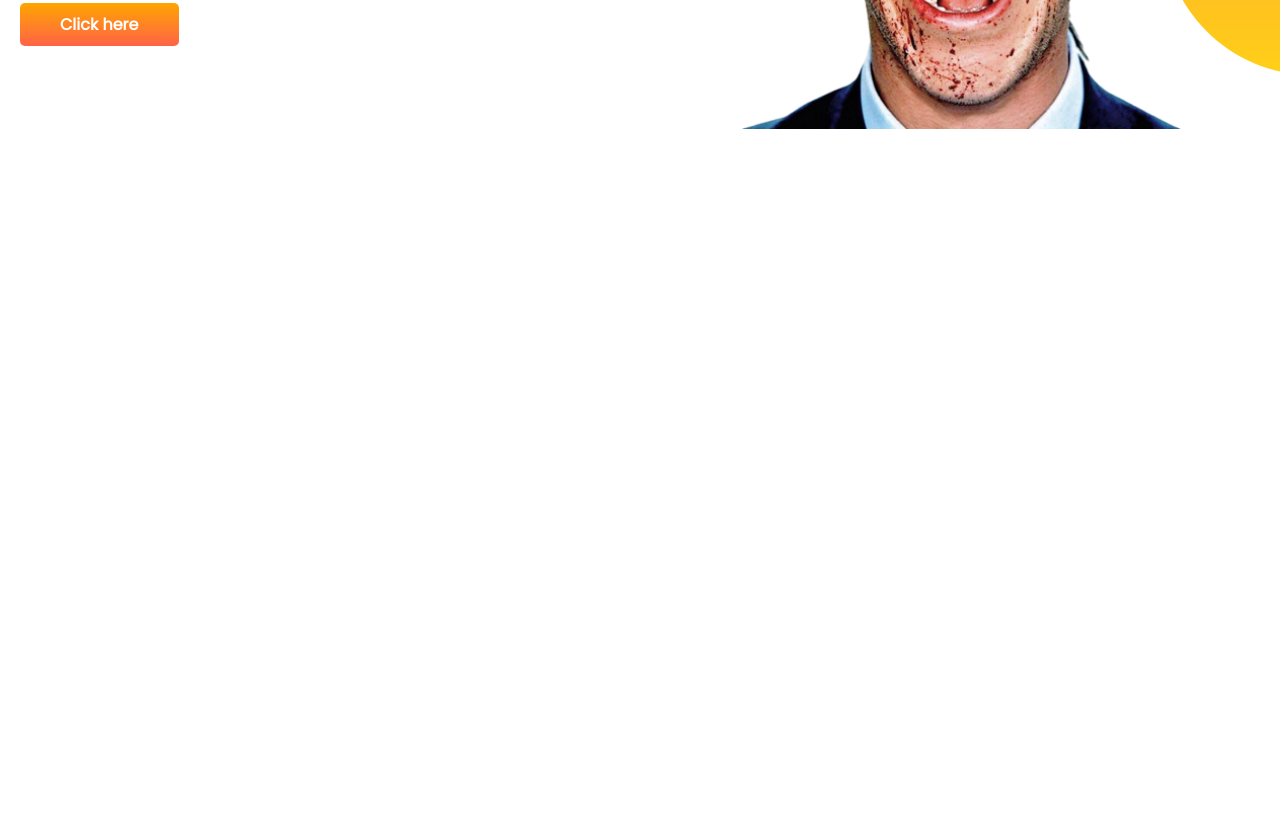
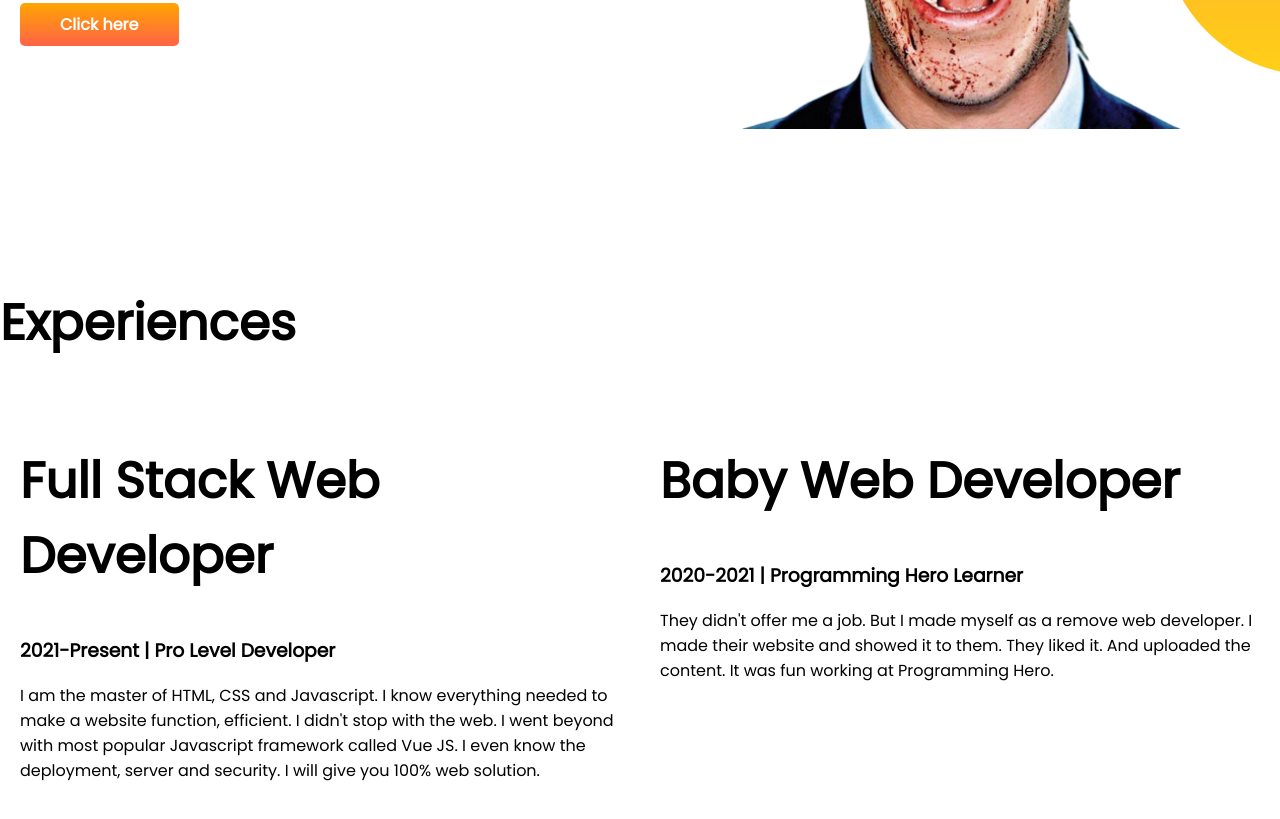
Before and after one commit to Tanvir-shahriar/simple-website-module-, a plain HTML site: page index.html in a window 1280 px wide. Shown: the part 1399-2218 px from the top of the page. Before the commit the page ends 1685 px from the top, so only its background shows below. Drawn offline with Linux system fonts and the light colour scheme.

Commit message:
lets be safe

```diff
--- a/index.html
+++ b/index.html
@@ -11,7 +11,7 @@
     <link rel="stylesheet" href="style.css">
 </head>
 <body>
-    <section class="top-banner">
+    <section class="top-banner flex">
     <div class="half-width">
     <h1>Welcome to</h1>
     <h1>To <i class="orange-color">American psychoverse</i></h1>
@@ -24,9 +24,9 @@
 </div>
 </section>
 
-<section class="dream-big">
+<section class="dream-big flex">
     <div class="half-width">
-        <h1><span class="orange-color">Dream Big</span></h1>
+        <h1><span class="orange-color"><i>Dream Big</i></span></h1>
         <h3>Become a web developer</h3>
         <p>I already learned the basic HTML and CSS. I can build any simple website. I can even teach my grandma how to make simple website. My goal is to build 3 websites and learn advanced topics.</p>
         <a class="link-button" target="_blank"  href="https://www.youtube.com/watch?v=V1l6kxQNq54">Click here</a>
@@ -37,6 +37,22 @@
     </div>
 </section>
 
+<section>
+    <h1>Experiences</h1>
+    <div class="flex">
+        <div class="half-width">
+            <h1>Full Stack Web Developer</h1>
+            <h3>2021-Present | Pro Level Developer</h3>
+            <p>I am the master of HTML, CSS and Javascript. I know everything needed to make a website function, efficient. I didn't stop with the web. I went beyond with most popular Javascript framework called Vue JS. I even know the deployment, server and security. I will give you 100% web solution.</p>
+        </div>
+        <div class="half-width">
+            <h1>Baby Web Developer</h1>
+            <h3>2020-2021 | Programming Hero Learner</h3>
+            <p>They didn't offer me a job. But I made myself as a remove web developer. I made their website and showed it to them. They liked it. And uploaded the content. It was fun working at Programming Hero.</p>
+        </div>
+    </div>
+</section>
+
 
 
 
--- a/style.css
+++ b/style.css
@@ -9,7 +9,7 @@ h1{
 .orange-color{
     color: orange;
 }
-section{
+.flex{
     display: flex;
     margin-bottom: 150px;
 }
```
